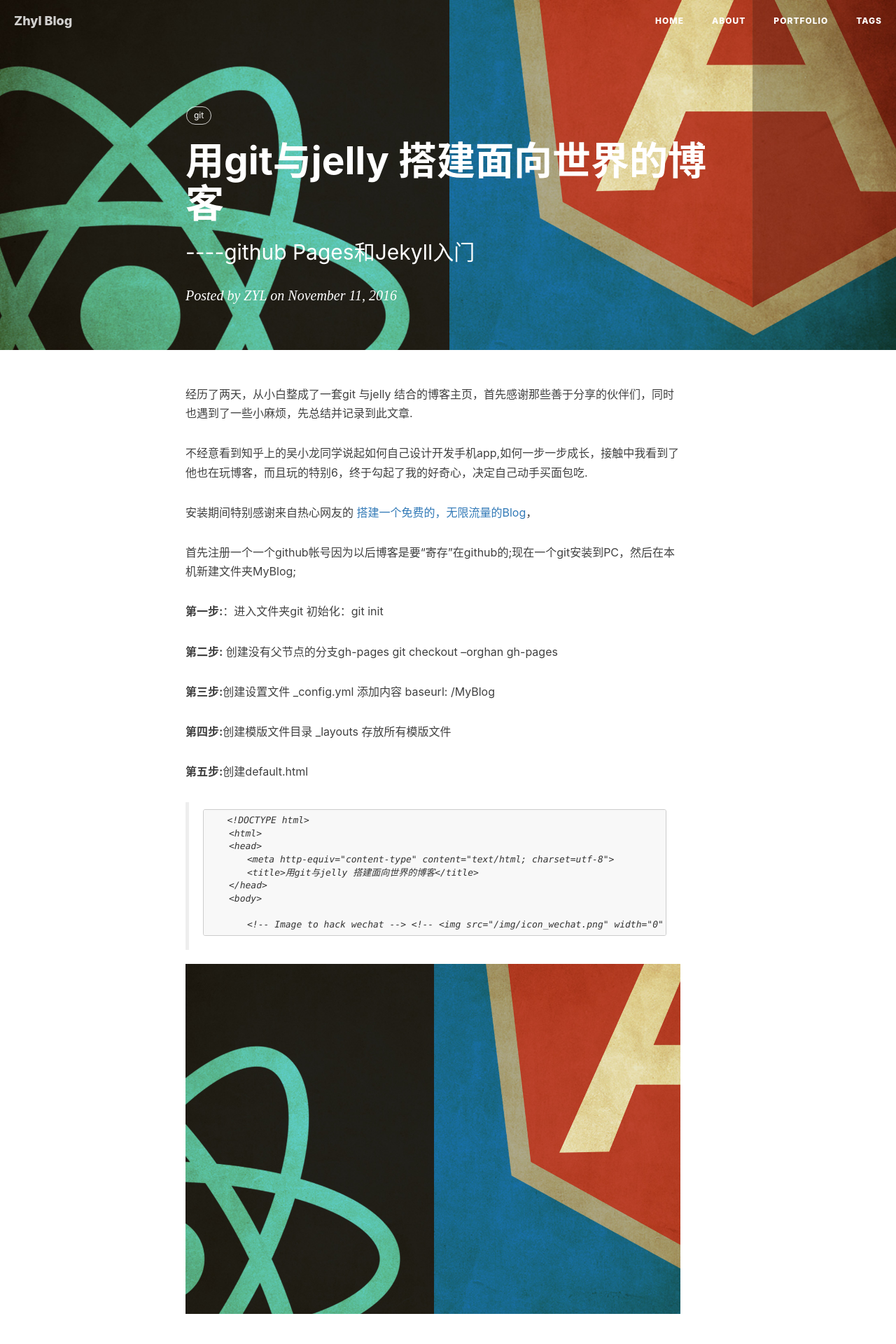
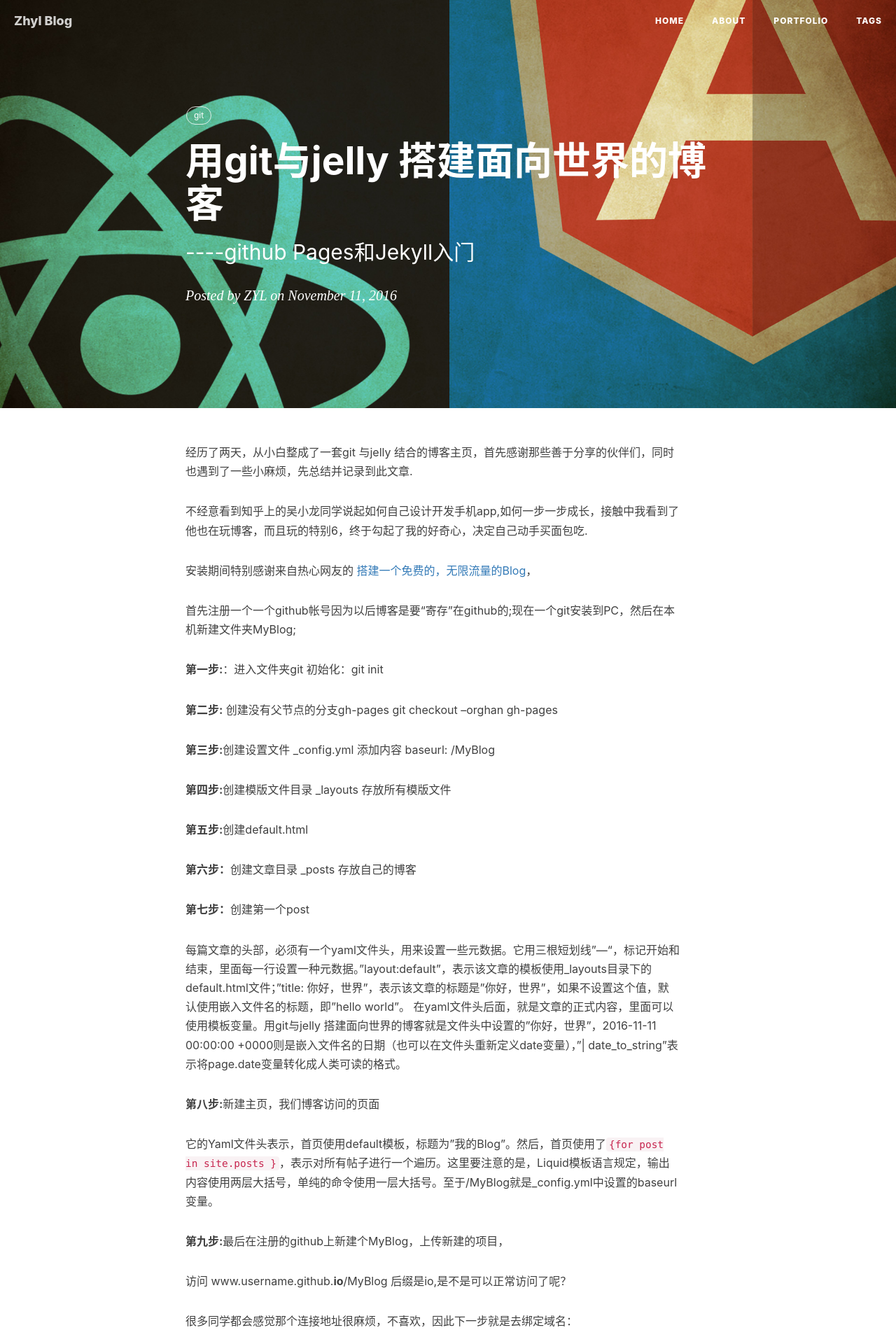
Before and after one commit to yingle1991/MyBlog, a Jekyll site: the page built from _posts/2016-11-11-git-Blog.markdown, in a window 1280 px wide. Shown: the top 1920 px of the page at 70% size. Built offline with Jekyll 4.4.1, drawn with Linux system fonts in a browser that asks for light colours; nearby versions of some CDN libraries; comment, search, counter and statistics services are not loaded; some of the changed text lies outside the part shown.

Commit message:
use markdown

```diff
--- a/_posts/2016-11-11-git-Blog.markdown
+++ b/_posts/2016-11-11-git-Blog.markdown
@@ -27,47 +27,18 @@
 
 <Strong>第五步:</strong>创建default.html
 
->        <!DOCTYPE html>
->     　　<html>
->     　　<head>
->     　　　　<meta http-equiv="content-type" content="text/html; charset=utf-8">
->     　　　　<title>{{ page.title }}</title>
->     　　</head>
->     　　<body>
->
->     　　　　{{ content }}
->
->     　　</body>
->     　　</html>
-
 
 <Strong>第六步：</strong>创建文章目录 _posts 存放自己的博客
 
 <Strong>第七步：</strong>创建第一个post
->         ---
->     　　layout: default
->     　　title: 你好，世界
->     　　---
->     　　<h2>{{ page.title }}</h2>
->     　　<p>我的第一篇文章</p>
->     　　<p>{{ page.date | date_to_string }}</p>
+
 
 每篇文章的头部，必须有一个yaml文件头，用来设置一些元数据。它用三根短划线"---"，标记开始和结束，里面每一行设置一种元数据。"layout:default"，表示该文章的模板使用_layouts目录下的default.html文件；"title: 你好，世界"，表示该文章的标题是"你好，世界"，如果不设置这个值，默认使用嵌入文件名的标题，即"hello world"。
 在yaml文件头后面，就是文章的正式内容，里面可以使用模板变量。{{ page.title }}就是文件头中设置的"你好，世界"，{{ page.date }}则是嵌入文件名的日期（也可以在文件头重新定义date变量），"| date_to_string"表示将page.date变量转化成人类可读的格式。
 
 <Strong>第八步:</strong>新建主页，我们博客访问的页面
 
->     　---
->     　　layout: default
->     　　title: 我的Blog
->     　　---
->     　　<h2>{{ page.title }}</h2>
->     　　<p>最新文章</p>
->     　　<ul>
->     　　　　{% for post in site.posts %}
->     　　　　　　<li>{{ post.date | date_to_string }} <a href="{{ site.baseurl }}{{ post.url }}">{{ post.title }}</a></li>
->     　　　　{% endfor %}
->     　　</ul>
+
 
 它的Yaml文件头表示，首页使用default模板，标题为"我的Blog"。然后，首页使用了`{for post in site.posts }`，表示对所有帖子进行一个遍历。这里要注意的是，Liquid模板语言规定，输出内容使用两层大括号，单纯的命令使用一层大括号。至于{{site.baseurl}}就是_config.yml中设置的baseurl变量。
 
```
